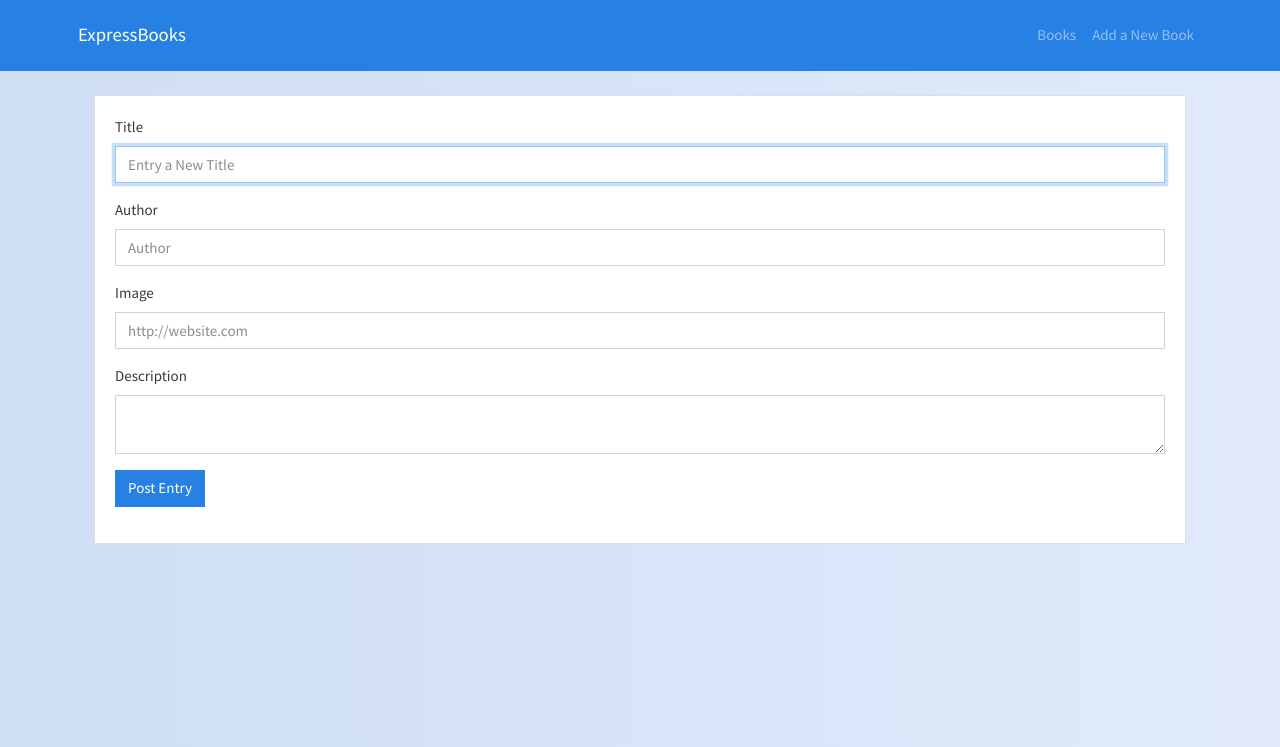
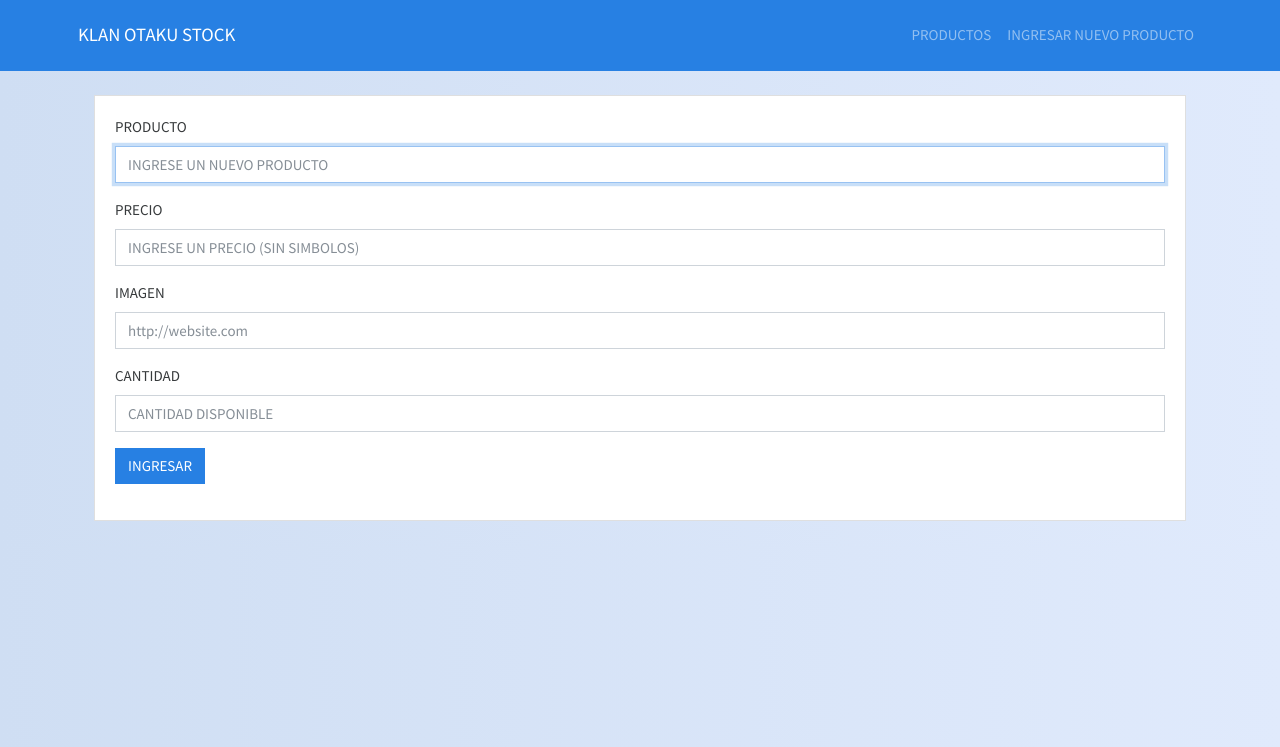
Before and after one commit to diegodistefano/Klan_Otaku_E-Commerce_Final, a Node server app: page /new-entry in a window 1280 px wide. Shown: the top 747 px of the page. Run offline with Node 20, Linux system fonts and the light colour scheme; some libraries are stand-ins or nearby versions.

Commit message:
Ingreso de productos con modificacion de nombres de JSON funcionando, y Klan Otaku funcionando. Inicio pruebas para consumir productos en KO  desde JSON

```diff
--- a/src/routes/index.js
+++ b/src/routes/index.js
@@ -3,50 +3,52 @@ const router = express.Router();
 const fs = require('fs');
 const uuidv4 = require('uuid/v4');
 
-const json_books = fs.readFileSync('src/books.json', 'utf-8');
-let books = JSON.parse(json_books);
+const json_stock = fs.readFileSync('src/stock.json', 'utf-8');
+let stock = JSON.parse(json_stock);
 
 router.get('/', (req, res) => {
-  res.render('index', { books });
+  res.render('index', { stock });
 });
 
 router.get('/new-entry', (req, res) => {
   res.render('new-entry');
 });
 
+
+//.................COMIENZA LA FUNCION DE INGRESO
 router.post('/new-entry', (req, res) => {
 
-  const { title, author, image, description } = req.body;
+  const { productName, price, img, quanty } = req.body;
 
-  if (!title || !author || !image || !description) {
-    res.status(400).send("Entries must have a title and body");
+  if (!productName || !price || !img || !quanty) {
+    res.status(400).send("Entries must have a producto and body");
     return;
   }
 
-  var newBook = {
+  var newProduct = {
     id: uuidv4(),
-    title,
-    author,
-    image,
-    description
+    productName,
+    price,
+    img,
+    quanty
   };
 
-  // add a new book to the array
-  books.push(newBook);
+//.................AGREGA UN NUEVO PRODUCTO AL ARRAY
+  stock.push(newProduct);
 
-  // saving the array in a file
-  const json_books = JSON.stringify(books);
-  fs.writeFileSync('src/books.json', json_books, 'utf-8');
+//.................GUARGA EL ARRAY EN UN ARCHIVO
+  const json_stock = JSON.stringify(stock);
+  fs.writeFileSync('src/stock.json', json_stock, 'utf-8');
 
   res.redirect('/');
 });
+//.................ELIMINA LOS DATOS
+router.get('/delete/:id', (req, res) => {
+  stock = stock.filter(prod => prod.id != req.params.id);
 
-router.get('/delete/:id', (req, res) => {
-  books = books.filter(book => book.id != req.params.id);
-
-  // saving data
-  const json_books = JSON.stringify(books);
-  fs.writeFileSync('src/books.json', json_books, 'utf-8');
+//.................GUARDA LOS DATOS
+  const json_stock = JSON.stringify(stock);
+  fs.writeFileSync('src/stock.json', json_stock, 'utf-8');
 
   res.redirect('/')
 });
--- /dev/null
+++ b/src/stock.json
@@ -0,0 +1 @@
+[{"id":"1f3ea8ef-5874-45b1-8355-9329eb526561","productName":"srhg","price":"dfgh","img":"https://http2.mlstatic.com/D_NQ_NP_699050-MLA44157399019_112020-O.webp","quanty":"        dfg"},{"id":"85edb04c-26cb-47ab-ad23-0c484e2850dd","productName":"tdfg","price":"stg","img":"https://http2.mlstatic.com/D_NQ_NP_606139-MLM42910299673_072020-O.webp","quanty":"        gn"},{"id":"e5fc85d9-db76-449b-bac5-0157f27923a5","productName":"ESDFGH","price":"SSDFG","img":"https://tutopiaplace.com.ar/wp-content/uploads/2021/10/bfbfd-2.jpg","quanty":"SDFG"}]
--- a/src/views/new-entry.ejs
+++ b/src/views/new-entry.ejs
@@ -3,7 +3,7 @@
 
 <head>
   <% include partials/header %>
-  <title>New Book</title>
+  <title>New Product</title>
 </head>
 
 <body>
@@ -13,28 +13,27 @@
     <form method="POST" target="/new-entry" class="card card-body">
 
       <div class="form-group">
-        <label for="title">Title</label>
-        <input name="title" type="text" class="form-control" placeholder="Entry a New Title" autofocus required>
+        <label for="title">PRODUCTO</label>
+        <input name="productName" type="text" class="form-control" placeholder="INGRESE UN NUEVO PRODUCTO" autofocus required>
       </div>
 
       <div class="form-group">
-        <label for="title">Author</label>
-        <input name="author" type="text" class="form-control" placeholder="Author" autofocus required>
+        <label for="title">PRECIO</label>
+        <input name="price" type="text" class="form-control" placeholder="INGRESE UN PRECIO (SIN SIMBOLOS)" autofocus required>
       </div>
 
       <div class="form-group">
-        <label for="image">Image</label>
-        <input type="url" name="image" class="form-control" placeholder="http://website.com" required>
+        <label for="image">IMAGEN</label>
+        <input type="url" name="img" class="form-control" placeholder="http://website.com" required>
       </div>
 
       <div class="form-group">
-        <label for="description">Description</label>
-        <textarea class="form-control" name="description" rows="2" required>
-        </textarea>
+        <label for="description">CANTIDAD</label>
+        <input name="quanty" type="text" class="form-control" placeholder="CANTIDAD DISPONIBLE" autofocus required>
       </div>
 
       <div class="form-group">
-        <input type="submit" value="Post Entry" class="btn btn-primary">
+        <input type="submit" value="INGRESAR" class="btn btn-primary">
       </div>
     </form>
 
--- a/src/views/partials/navigation.ejs
+++ b/src/views/partials/navigation.ejs
@@ -1,6 +1,6 @@
 <nav class="navbar navbar-expand-lg navbar-dark bg-primary">
     <div class="container p-2">
-        <a class="navbar-brand" href="/">ExpressBooks</a>
+        <a class="navbar-brand" href="/">KLAN OTAKU STOCK</a>
         <button class="navbar-toggler" type="button" data-toggle="collapse" data-target="#navbarNav"
             aria-controls="navbarNav" aria-expanded="false" aria-label="Toggle navigation">
             <span class="navbar-toggler-icon"></span>
@@ -8,10 +8,10 @@
         <div class="collapse navbar-collapse" id="navbarNav">
             <ul class="navbar-nav ml-auto">
                 <li class="nav-item">
-                    <a class="nav-link" href="/">Books</a>
+                    <a class="nav-link" href="/">PRODUCTOS</a>
                 </li>
                 <li class="nav-item">
-                    <a class="nav-link" href="/new-entry">Add a New Book</a>
+                    <a class="nav-link" href="/new-entry">INGRESAR NUEVO PRODUCTO</a>
                 </li>
             </ul>
         </div>
```
Also changed, not shown: borrar.md (deleted, +0 -5 lines), src/books.json (deleted, +0 -1 lines), src/views/index.ejs (+14 -11 lines), README.md (deleted).
